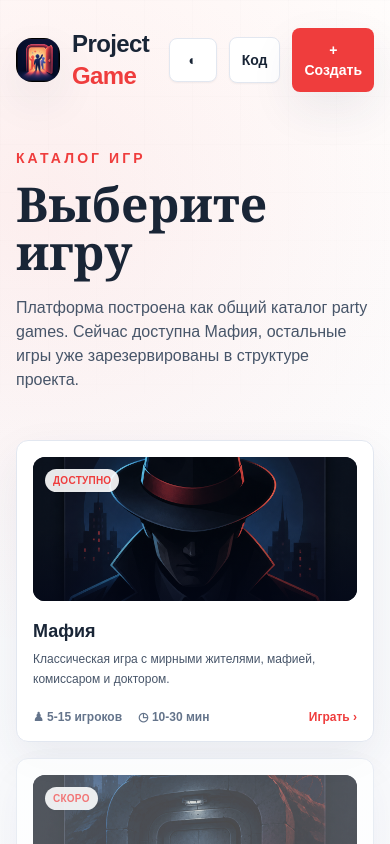
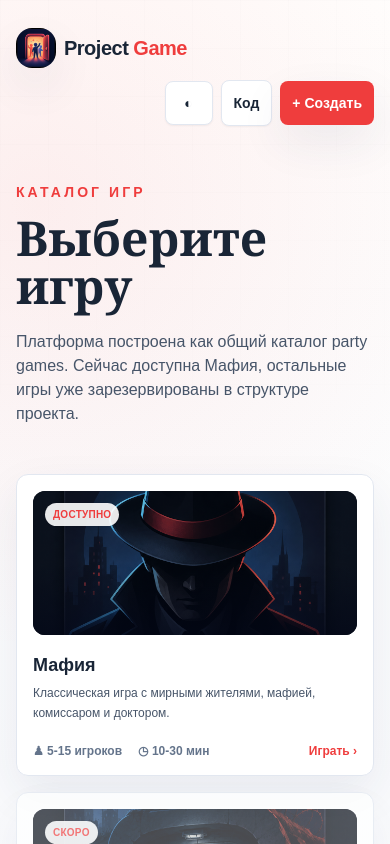
Before and after one commit to Iutin12/Project-Game, a Next.js app: page /games in a window 390 px wide. Shown: the top 844 px of the page. Built offline with nearby package versions, Linux system fonts and the light colour scheme.

Commit message:
Fix mobile header action layout

```diff
--- a/src/components/layout/AppShell.tsx
+++ b/src/components/layout/AppShell.tsx
@@ -7,14 +7,14 @@ import { ThemeToggle } from "@/components/theme/ThemeToggle";
 export function AppShell({ children }: { children: React.ReactNode }) {
   return (
     <main className="relative mx-auto flex min-h-screen w-full max-w-7xl flex-col px-4 py-5 sm:px-6 lg:px-8">
-      <header className="flex items-center justify-between gap-4 py-2">
-        <Link href="/" className="flex items-center gap-3 text-2xl font-semibold tracking-tight text-ink">
+      <header className="flex flex-wrap items-center justify-between gap-3 py-2 sm:gap-4">
+        <Link href="/" className="flex shrink-0 items-center gap-2 text-xl font-semibold tracking-tight text-ink sm:gap-3 sm:text-2xl">
           <Image
             src="/brand/project-game-logo.png"
             alt="Project Game"
             width={44}
             height={44}
-            className="h-11 w-11 rounded-2xl object-cover shadow-soft"
+            className="h-10 w-10 rounded-2xl object-cover shadow-soft sm:h-11 sm:w-11"
             priority
           />
           <span>Project <span className="text-ocean">Game</span></span>
@@ -33,7 +33,7 @@ export function AppShell({ children }: { children: React.ReactNode }) {
             Поддержка
           </Link>
         </nav>
-        <div className="flex items-center gap-3">
+        <div className="flex w-full min-w-0 items-center justify-end gap-2 sm:w-auto sm:gap-3">
           <ThemeToggle />
           <JoinByCode />
           <QuickCreateRoom />
--- a/src/components/layout/JoinByCode.tsx
+++ b/src/components/layout/JoinByCode.tsx
@@ -23,7 +23,7 @@ export function JoinByCode() {
     return (
       <button
         type="button"
-        className="inline-flex rounded-lg border border-line bg-white px-3 py-3 text-sm font-semibold text-ink shadow-sm hover:bg-slate-50 sm:px-4"
+        className="inline-flex shrink-0 whitespace-nowrap rounded-lg border border-line bg-white px-3 py-3 text-sm font-semibold text-ink shadow-sm hover:bg-slate-50 sm:px-4"
         onClick={() => setIsOpen(true)}
       >
         <span className="sm:hidden">Код</span>
@@ -33,9 +33,9 @@ export function JoinByCode() {
   }
 
   return (
-    <form className="flex items-center gap-2" onSubmit={submitCode}>
+    <form className="flex min-w-0 items-center gap-2" onSubmit={submitCode}>
       <input
-        className="h-11 w-24 rounded-lg border border-line bg-white px-3 text-sm font-semibold uppercase tracking-[0.12em] text-ink shadow-sm outline-none placeholder:normal-case placeholder:tracking-normal focus:border-ocean sm:w-36"
+        className="h-11 w-24 min-w-0 rounded-lg border border-line bg-white px-3 text-sm font-semibold uppercase tracking-[0.12em] text-ink shadow-sm outline-none placeholder:normal-case placeholder:tracking-normal focus:border-ocean sm:w-36"
         placeholder="Код комнаты"
         value={code}
         maxLength={8}
@@ -44,7 +44,7 @@ export function JoinByCode() {
       />
       <button
         type="submit"
-        className="h-11 rounded-lg bg-ocean px-3 text-sm font-semibold text-white shadow-soft hover:brightness-95 sm:px-4"
+        className="h-11 shrink-0 rounded-lg bg-ocean px-3 text-sm font-semibold text-white shadow-soft hover:brightness-95 sm:px-4"
       >
         <span className="sm:hidden">→</span>
         <span className="hidden sm:inline">Войти</span>
--- a/src/components/layout/QuickCreateRoom.tsx
+++ b/src/components/layout/QuickCreateRoom.tsx
@@ -30,7 +30,7 @@ export function QuickCreateRoom() {
 
   return (
     <button
-      className="rounded-lg bg-ocean px-3 py-3 text-sm font-semibold text-white shadow-soft transition hover:brightness-95 disabled:cursor-not-allowed disabled:opacity-50 sm:px-4"
+      className="shrink-0 whitespace-nowrap rounded-lg bg-ocean px-3 py-3 text-sm font-semibold text-white shadow-soft transition hover:brightness-95 disabled:cursor-not-allowed disabled:opacity-50 sm:px-4"
       disabled={!availableGame || isCreating}
       onClick={createRoom}
       type="button"
```
